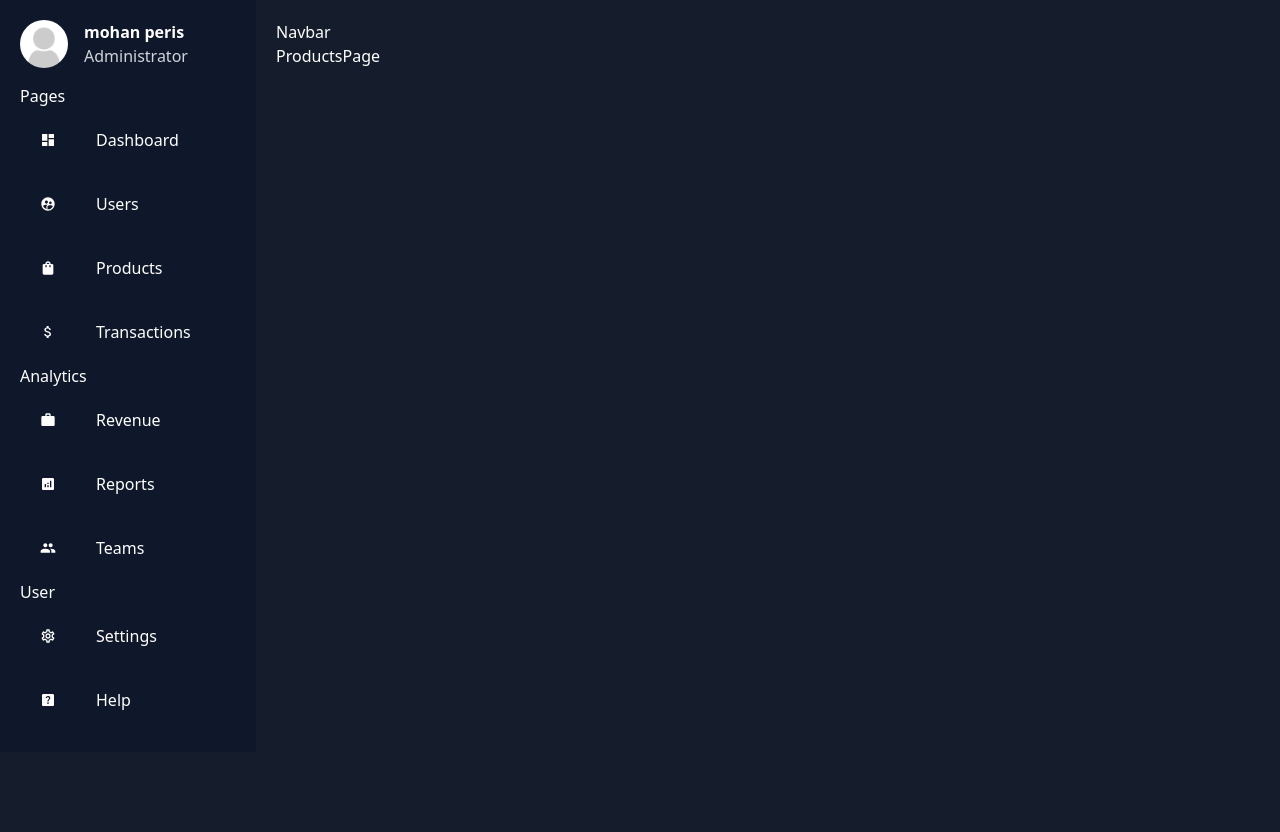
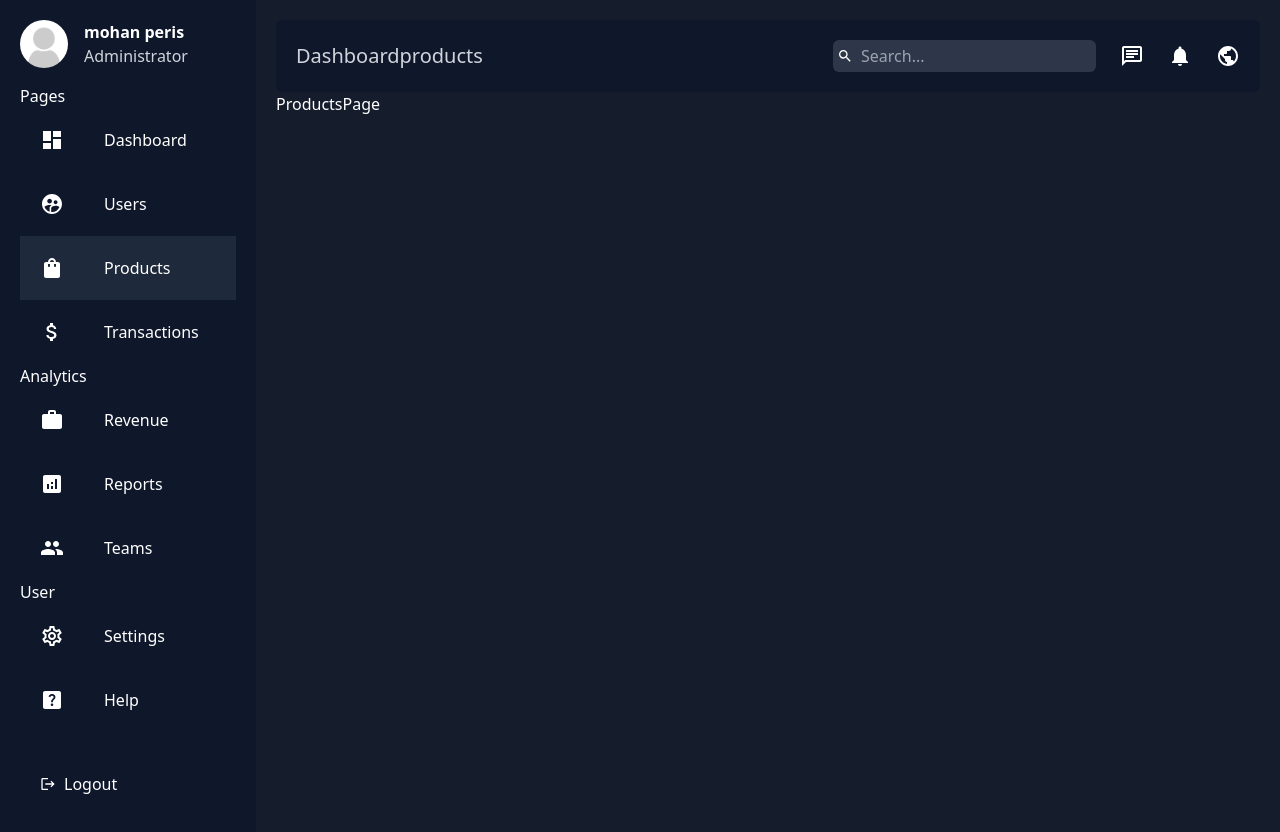
Before and after one commit to Pasindusheshan127/next-admin-dashboard, a Next.js app in the folder admin-dashboard/: page /dashboard/products in a window 1280 px wide. Shown: the top 832 px of the page. Before the commit the page ends 800 px from the top, so only its background shows below. Built offline with nearby package versions, Linux system fonts and the light colour scheme.

Commit message:
navbar has been designeed

```diff
--- a/admin-dashboard/components/ui/dashboard/Navbar.jsx
+++ b/admin-dashboard/components/ui/dashboard/Navbar.jsx
@@ -1,7 +1,40 @@
+"use client";
+import { usePathname } from "next/navigation";
 import React from "react";
+import {
+  MdNotifications,
+  MdOutlineChat,
+  MdPublic,
+  MdSearch,
+} from "react-icons/md";
 
 const Navbar = () => {
-  return <div>Navbar</div>;
+  const pathName = usePathname();
+  return (
+    <div className="flex justify-between bg-slate-900 p-5 items-center rounded-md">
+      {/* TITLE */}
+      <div className="text-gray-300 text-xl capitalize">
+        {pathName.split("/")}
+      </div>
+
+      {/* NAVIGATION MENU*/}
+      <div className="flex gap-6">
+        {/* SEARCH BAR */}
+        <div className="flex  items-center bg-[#2e374a]  rounded-md gap-2 p-1">
+          <MdSearch />
+          <input
+            type="text"
+            placeholder="Search..."
+            className="outline-none bg-transparent text-gray-300"
+          />
+        </div>
+        {/* NOTIFICATION ICONS */}
+        <MdOutlineChat className="text-2xl mt-1" />
+        <MdNotifications className="text-2xl mt-1" />
+        <MdPublic className="text-2xl mt-1" />
+      </div>
+    </div>
+  );
 };
 
 export default Navbar;
--- a/admin-dashboard/components/ui/dashboard/Sidebar.jsx
+++ b/admin-dashboard/components/ui/dashboard/Sidebar.jsx
@@ -86,10 +86,10 @@ const ListItem = ({ item }) => {
     <Link
       href={item.path}
       className={`flex gap-10 items-center p-5 hover:bg-slate-800 ${
-        pathName === item.path ? "active:bg-slate-800" : ""
+        pathName === item.path ? "bg-slate-800" : ""
       }`}
     >
-      {item.icon}
+      <div className="text-2xl">{item.icon}</div>
       {item.title}
     </Link>
   );
@@ -122,6 +122,10 @@ const Sidebar = () => {
           ))}
         </ul>
       </div>
+      <button className="flex p-5 my-5 mx-0 items-center gap-2 cursor-pointer rounded-lg bg-none border-none w-full hover:bg-slate-800">
+        <MdLogout />
+        Logout
+      </button>
     </div>
   );
 };
```
